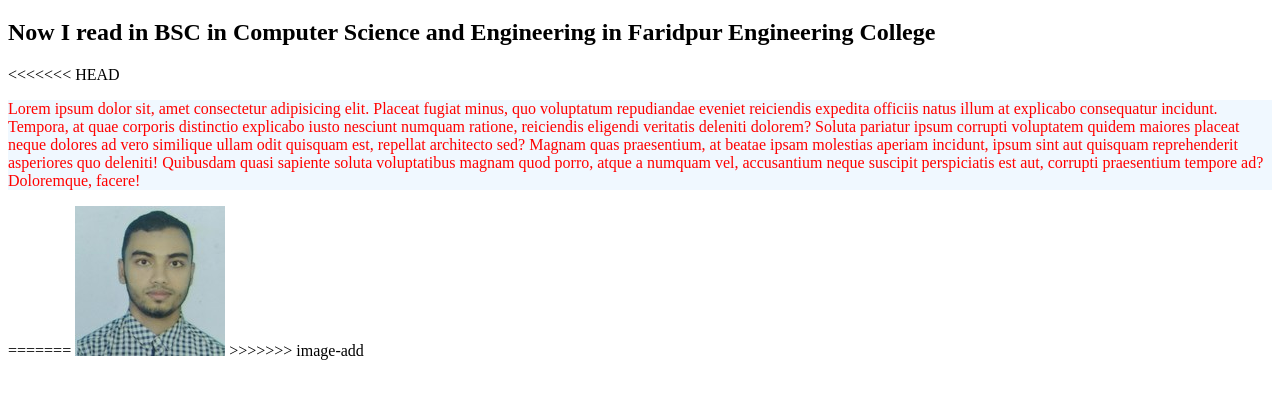
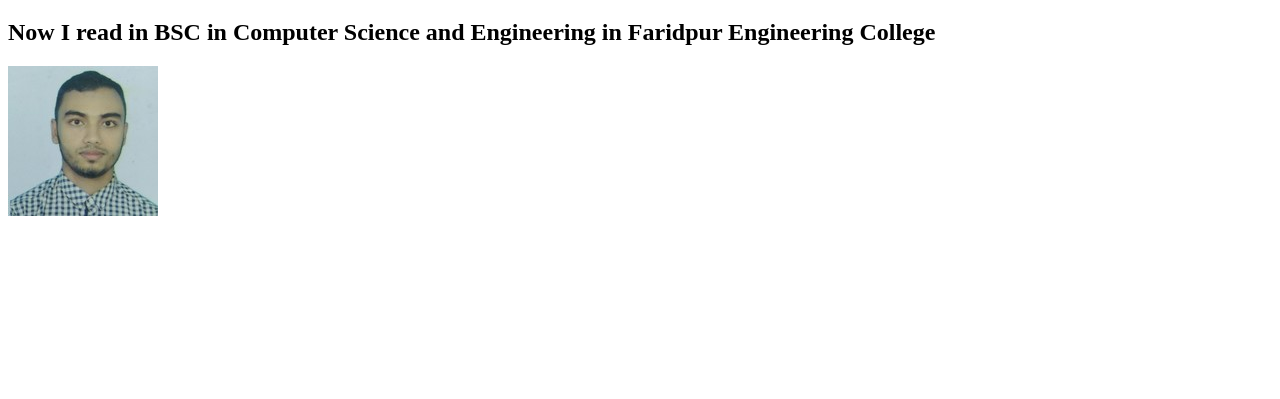
Before and after one commit to Mutasim15/my-third-repo, a plain HTML site: page index.html in a window 1280 px wide. Shown: the part 61-460 px from the top of the page. Drawn offline with Linux system fonts and the light colour scheme.

Commit message:
developer.png added

```diff
--- a/index.html
+++ b/index.html
@@ -10,10 +10,6 @@
 <body>
     <h1>My name is MUTASIM BELLAH</h1>
     <h2>Now I read in BSC in Computer Science and Engineering in Faridpur Engineering College</h2>
-<<<<<<< HEAD
-    <p>Lorem ipsum dolor sit, amet consectetur adipisicing elit. Placeat fugiat minus, quo voluptatum repudiandae eveniet reiciendis expedita officiis natus illum at explicabo consequatur incidunt. Tempora, at quae corporis distinctio explicabo iusto nesciunt numquam ratione, reiciendis eligendi veritatis deleniti dolorem? Soluta pariatur ipsum corrupti voluptatem quidem maiores placeat neque dolores ad vero similique ullam odit quisquam est, repellat architecto sed? Magnam quas praesentium, at beatae ipsam molestias aperiam incidunt, ipsum sint aut quisquam reprehenderit asperiores quo deleniti! Quibusdam quasi sapiente soluta voluptatibus magnam quod porro, atque a numquam vel, accusantium neque suscipit perspiciatis est aut, corrupti praesentium tempore ad? Doloremque, facere!</p>
-=======
     <img src="Mutasim.jpg" alt="">
->>>>>>> image-add
 </body>
 </html>
```
